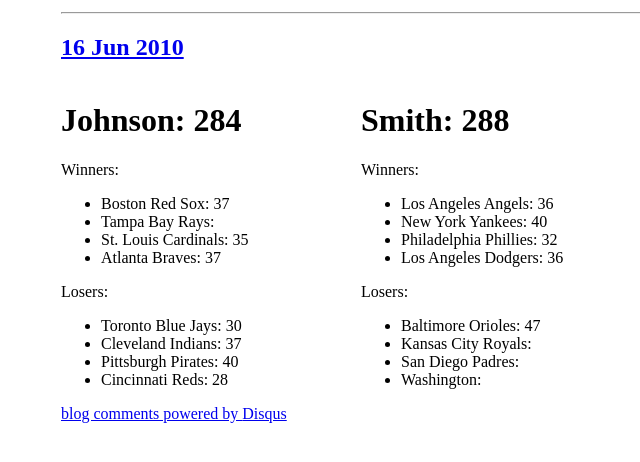
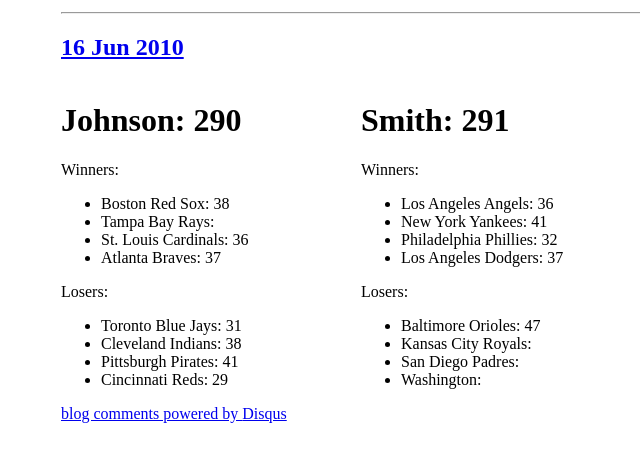
Before and after one commit to travisj/thebet, a Jekyll site: the page built from _posts/2010-06-16-Results.markdown, in a window 1280 px wide. Shown: the part 247-709 px from the top of the page, without its empty margins (279-919 px from the left). Built offline with Jekyll 4.4.1, drawn with Linux system fonts in a browser that asks for light colours; nearby versions of some CDN libraries; Markdown is read by kramdown in place of the engine named in the settings; comment, search, counter and statistics services are not loaded.

Commit message:
adding todays results

```diff
--- a/_posts/2010-06-16-Results.markdown
+++ b/_posts/2010-06-16-Results.markdown
@@ -1,21 +1,21 @@
 ---
 layout: post
-johnson: 284
-smith: 288
-tor: 30
-cle: 37
-bos: 37
+johnson: 290
+smith: 291
+tor: 31
+cle: 38
+bos: 38
 tb: 40
-pit: 40
-cin: 28
-stl: 35
+pit: 41
+cin: 29
+stl: 36
 atl: 37
 bal: 47
 kc: 37
-nyy: 40
+nyy: 41
 laa: 36
 sd: 27
-wsh: 33
+wsh: 34
 phi: 32
-lad: 36
+lad: 37
 ---
```
